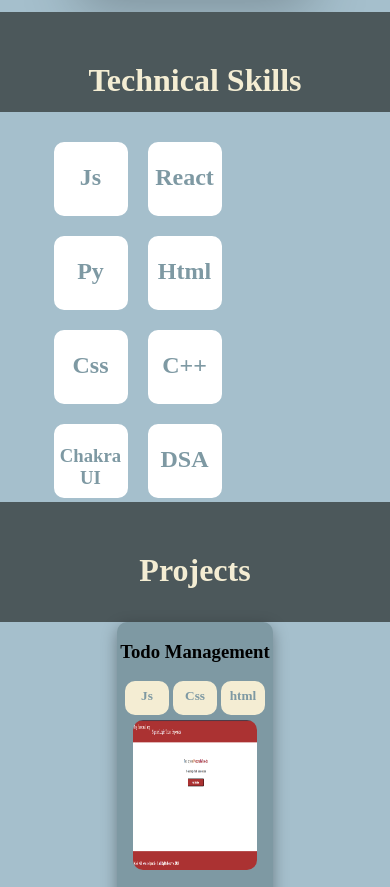
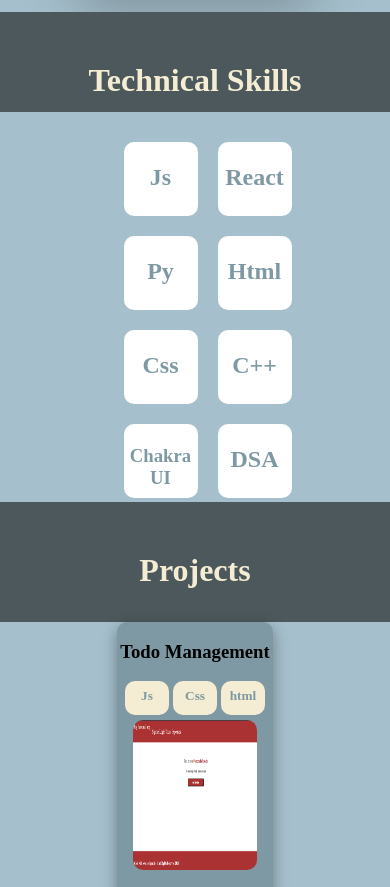
Before and after one commit to AreebaMajid-15/AreebaMajid, a plain HTML site: page index.html in a window 390 px wide. Shown: the part 900-1787 px from the top of the page. Drawn offline with Linux system fonts and the light colour scheme; a script that the page names is missing.

Commit message:
Skills Section Updated

```diff
--- a/Styles/skills.css
+++ b/Styles/skills.css
@@ -90,7 +90,7 @@ body{
          margin: auto;
          margin-top: 20px;
          padding: 10px;
-         margin-left: 30px;
+         margin-left: 100px;
     }
     #SkillBtm{
         background-color: #4C585B;
```
